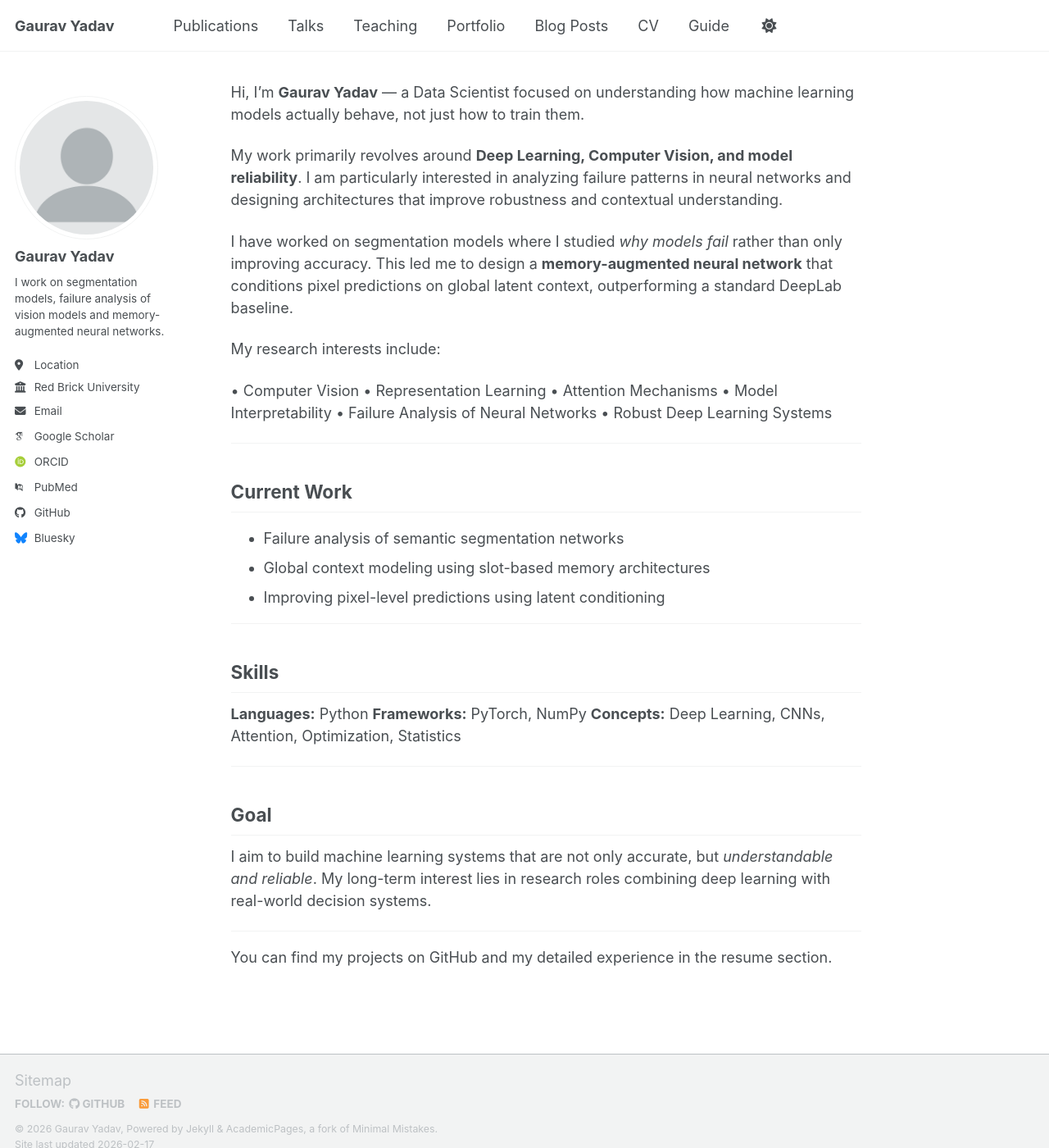
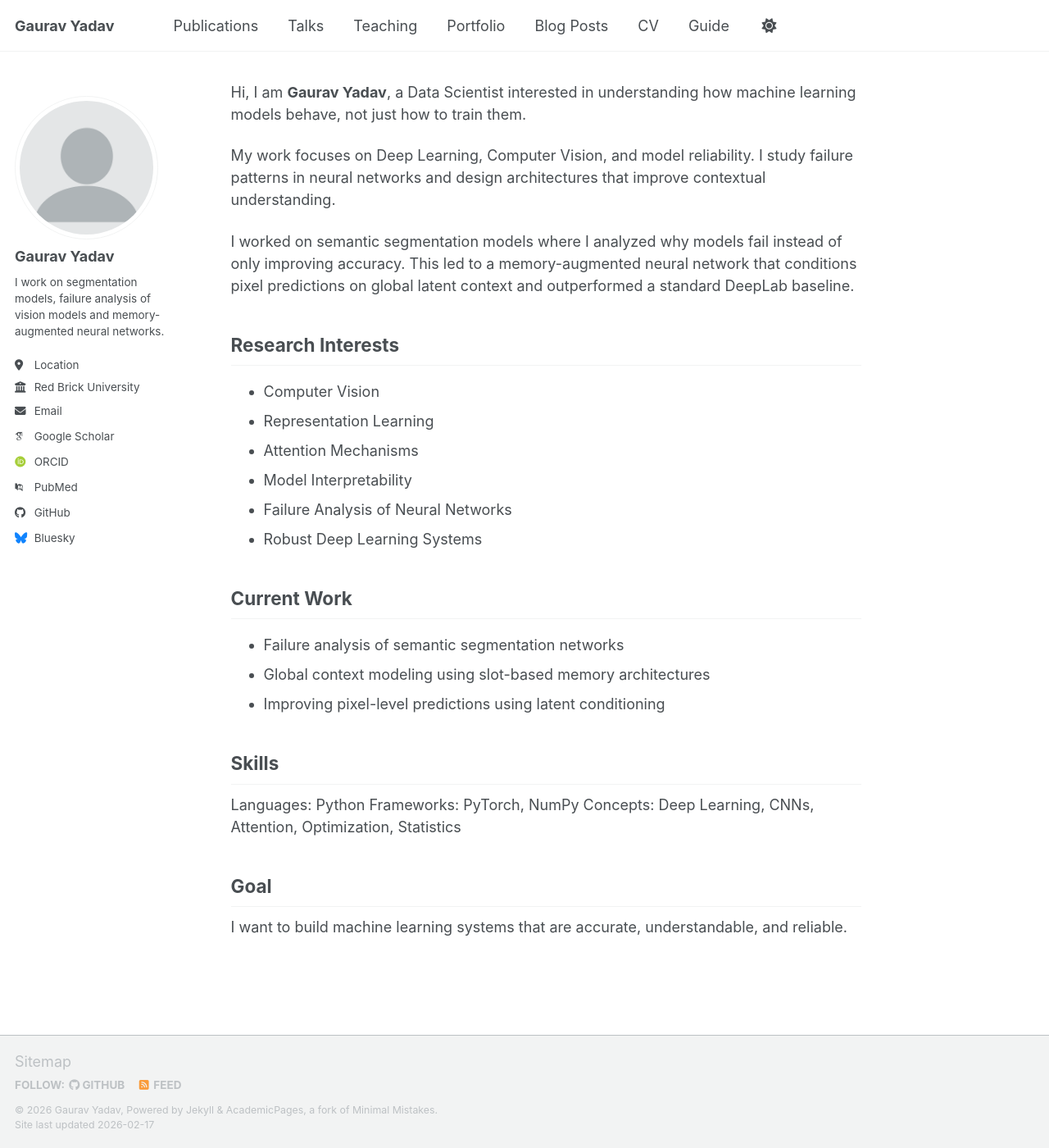
Before and after one commit to gauravyadav-ai/gauravyadav-ai.github.io, a Jekyll site: the page built from _pages/about.md, in a window 1280 px wide and 1400 px high. Shown: the whole window at 82% size. Built offline with Jekyll 4.4.1, drawn with Linux system fonts in a browser that asks for light colours; some web fonts are replaced; a script bundle is joined from its source files by our own code; library files that are not in the unit come from our copies.

Commit message:
Update about.md

```diff
--- a/_pages/about.md
+++ b/_pages/about.md
@@ -10,22 +10,20 @@ redirect_from:
 
 ---
 
-Hi, I’m **Gaurav Yadav** — a Data Scientist focused on understanding how machine learning models actually behave, not just how to train them.
+Hi, I am **Gaurav Yadav**, a Data Scientist interested in understanding how machine learning models behave, not just how to train them.
 
-My work primarily revolves around **Deep Learning, Computer Vision, and model reliability**. I am particularly interested in analyzing failure patterns in neural networks and designing architectures that improve robustness and contextual understanding.
+My work focuses on Deep Learning, Computer Vision, and model reliability. I study failure patterns in neural networks and design architectures that improve contextual understanding.
 
-I have worked on segmentation models where I studied *why models fail* rather than only improving accuracy. This led me to design a **memory-augmented neural network** that conditions pixel predictions on global latent context, outperforming a standard DeepLab baseline.
+I worked on semantic segmentation models where I analyzed why models fail instead of only improving accuracy. This led to a memory-augmented neural network that conditions pixel predictions on global latent context and outperformed a standard DeepLab baseline.
 
-My research interests include:
+## Research Interests
 
-• Computer Vision
-• Representation Learning
-• Attention Mechanisms
-• Model Interpretability
-• Failure Analysis of Neural Networks
-• Robust Deep Learning Systems
-
----
+* Computer Vision
+* Representation Learning
+* Attention Mechanisms
+* Model Interpretability
+* Failure Analysis of Neural Networks
+* Robust Deep Learning Systems
 
 ## Current Work
 
@@ -33,20 +31,12 @@ My research interests include:
 * Global context modeling using slot-based memory architectures
 * Improving pixel-level predictions using latent conditioning
 
----
-
 ## Skills
 
-**Languages:** Python
-**Frameworks:** PyTorch, NumPy
-**Concepts:** Deep Learning, CNNs, Attention, Optimization, Statistics
-
----
+Languages: Python
+Frameworks: PyTorch, NumPy
+Concepts: Deep Learning, CNNs, Attention, Optimization, Statistics
 
 ## Goal
 
-I aim to build machine learning systems that are not only accurate, but *understandable and reliable*. My long-term interest lies in research roles combining deep learning with real-world decision systems.
-
----
-
-You can find my projects on GitHub and my detailed experience in the resume section.
+I want to build machine learning systems that are accurate, understandable, and reliable.
```
